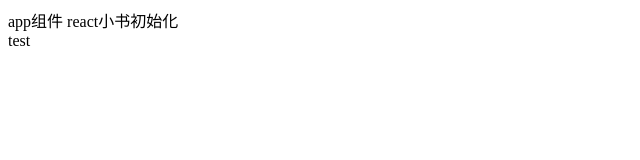
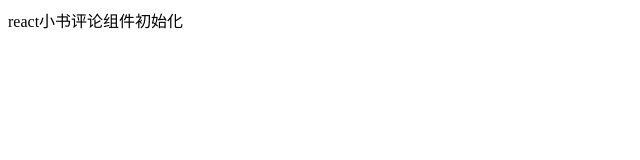
Before and after one commit to Nuh123/react-study, a React (Create React App) app: page / in a window 1280 px wide. Shown: the top 160 px of the page, without its empty margins (0-640 px from the left). Built offline with nearby package versions, Linux system fonts and the light colour scheme.

Commit message:
react小书评论组件初始化

```diff
--- a/src/App.js
+++ b/src/App.js
@@ -1,24 +1,17 @@
 import React, { Component } from 'react';
-import Test from './test';
 
 class App extends Component {
     constructor(props) {
         super(props)
         this.state = {
-            content: 'test',
-            stateData: {
-                themeColor: 'red',
-                themeName: 'redTheme'
-            }
+
          }
     }
     render() {
         return (
             <div >
-                {/* <div dangerouslySetInnerHTML={{__html:this.state.content}}> */}
-                app组件
-                react小书初始化
-                <Test them = {this.state.content}/>
+                react小书评论组件初始化
+
             </div>
         );
     }
--- a/src/test.js
+++ /dev/null
@@ -1,16 +0,0 @@
-import React, { Component } from 'react';
-class test extends Component {
-    constructor(props) {
-        super(props);
-        this.state = {  }
-    }
-    render() {
-        return (
-            <div>
-                {this.props.them}
-            </div>
-        );
-    }
-}
-
-export default test;
```
